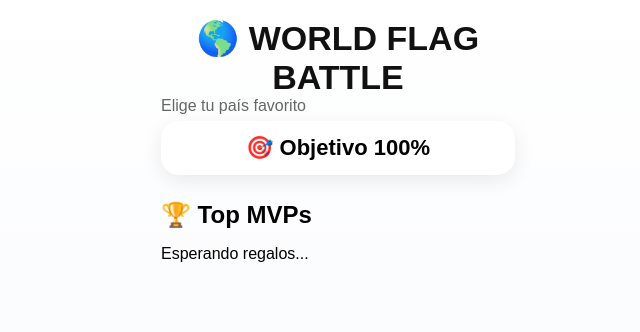
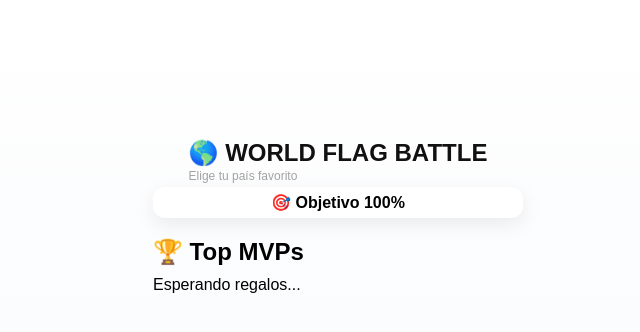
Before and after one commit to jhbermeop10/TikTokFlagGame, a website: page overlay/tiktok.html in a window 1280 px wide. Shown: the whole page, without its empty margins (302-942 px from the left). Drawn offline with nearby package versions, Linux system fonts and the light colour scheme; no server answers.

Commit message:
refactor: modificacion para bajar el titulo

```diff
--- a/overlay/css/tiktok.css
+++ b/overlay/css/tiktok.css
@@ -2,15 +2,15 @@
 
     width:100%;
 
-    padding:18px;
+    padding:0 10px;
+
+    margin-top:140px;
 
     display:flex;
 
     flex-direction:column;
 
-    gap:16px;
-
-    box-sizing:border-box;
+    gap:10px;
 
 }
 
@@ -22,15 +22,17 @@
 
     align-items:center;
 
-    gap:6px;
+    gap:3px;
 
 }
 
 #gameTitle{
 
-    font-size:34px;
+    font-size:24px;
 
-    font-weight:900;
+    font-weight:800;
+
+    line-height:1.1;
 
     text-align:center;
 
@@ -40,7 +42,9 @@
 
 #gameSubtitle{
 
-    font-size:16px;
+    font-size:12px;
+
+    opacity:.6;
 
     color:#666;
 
@@ -50,15 +54,15 @@
 
     width:100%;
 
-    padding:14px;
+    padding:6px;
 
     text-align:center;
 
-    border-radius:18px;
+    border-radius:12px;
 
     background:white;
 
-    font-size:22px;
+    font-size:16px;
 
     font-weight:bold;
 
@@ -127,9 +131,9 @@ body{
 
     border-radius:22px;
 
-    padding:14px;
+    padding:6px 10px;
 
-    margin-bottom:10px;
+    margin-bottom:5px;
 
     box-shadow:
 
```
